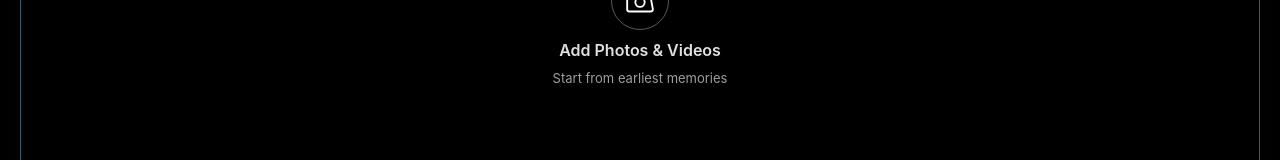
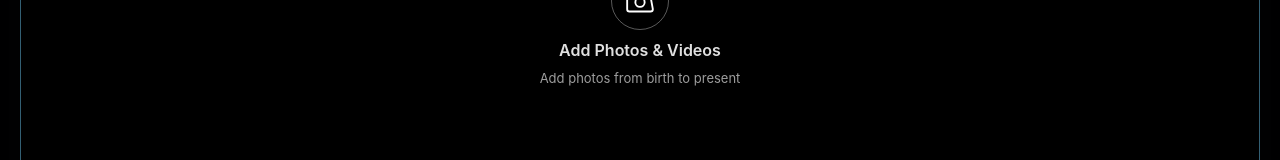
Before and after one commit to dashqrcodes/DASH, a Next.js app: page /slideshow in a window 1280 px wide. Shown: the part 529-689 px from the top of the page. Built offline with nearby package versions, Linux system fonts and the light colour scheme; grey boxes are pictures that could not be loaded.

Commit message:
Clarify hero prompt copy

```diff
--- a/src/pages/slideshow.tsx
+++ b/src/pages/slideshow.tsx
@@ -314,7 +314,7 @@ const SlideshowPage: React.FC = () => {
       addPhotosVideos: 'Add Photos & Videos',
       addMore: 'Add More',
       processing: 'Processing...',
-      startFromEarliest: 'Start from earliest memories',
+      startFromEarliest: 'Add photos from birth to present',
       storyBegins: '📸 Your story begins here',
       addPhotosHelp: 'Add photos from birth to present',
       arrangeChronologically: 'We\'ll help you arrange them chronologically',
@@ -356,7 +356,7 @@ const SlideshowPage: React.FC = () => {
       addPhotosVideos: 'Agregar Fotos y Videos',
       addMore: 'Agregar Más',
       processing: 'Procesando...',
-      startFromEarliest: 'Comienza desde los primeros recuerdos',
+      startFromEarliest: 'Agrega fotos desde el nacimiento hasta hoy',
       storyBegins: '📸 Tu historia comienza aquí',
       addPhotosHelp: 'Agrega fotos desde el nacimiento hasta el presente',
       arrangeChronologically: 'Te ayudaremos a organizarlas cronológicamente',
```
